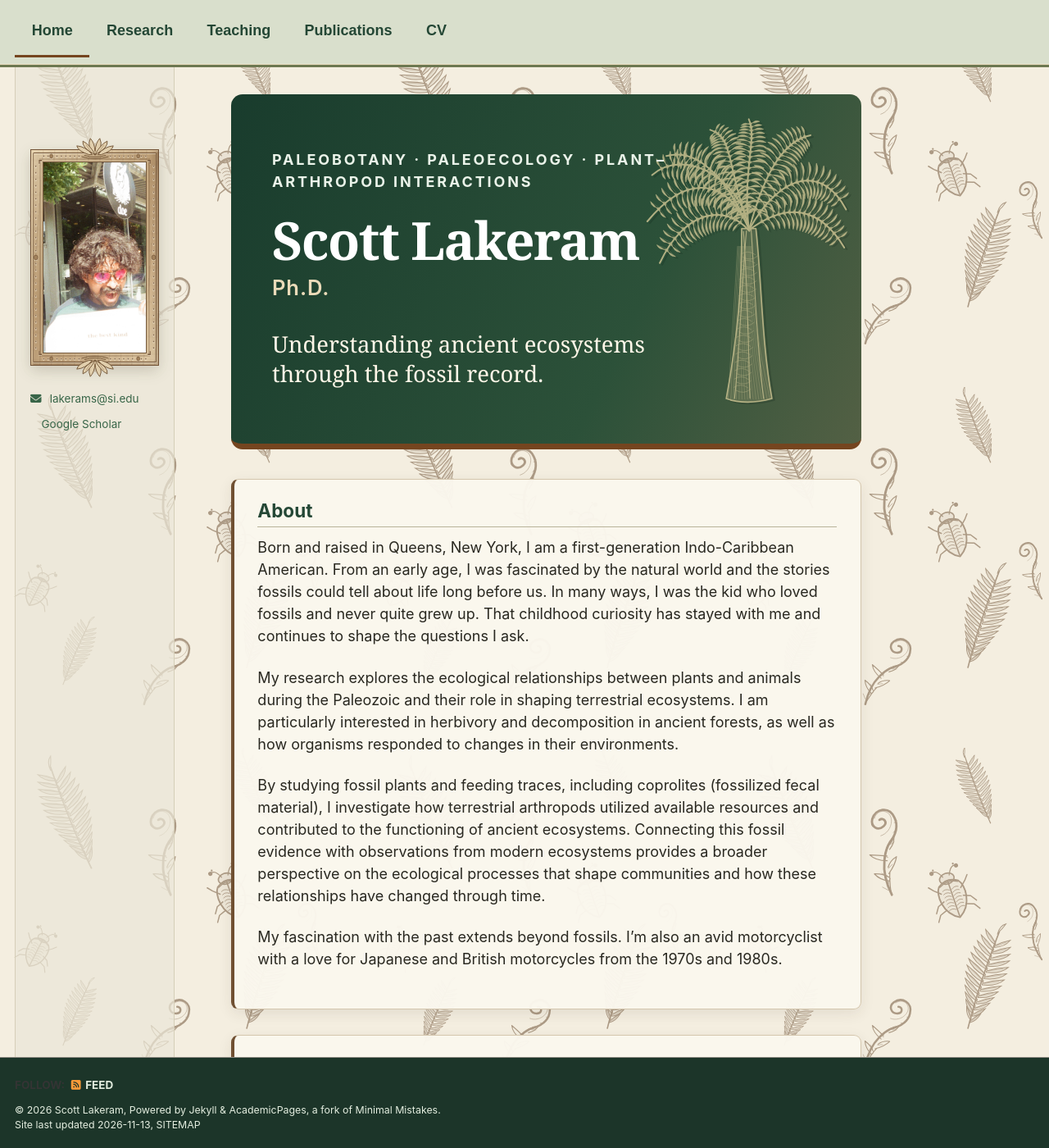
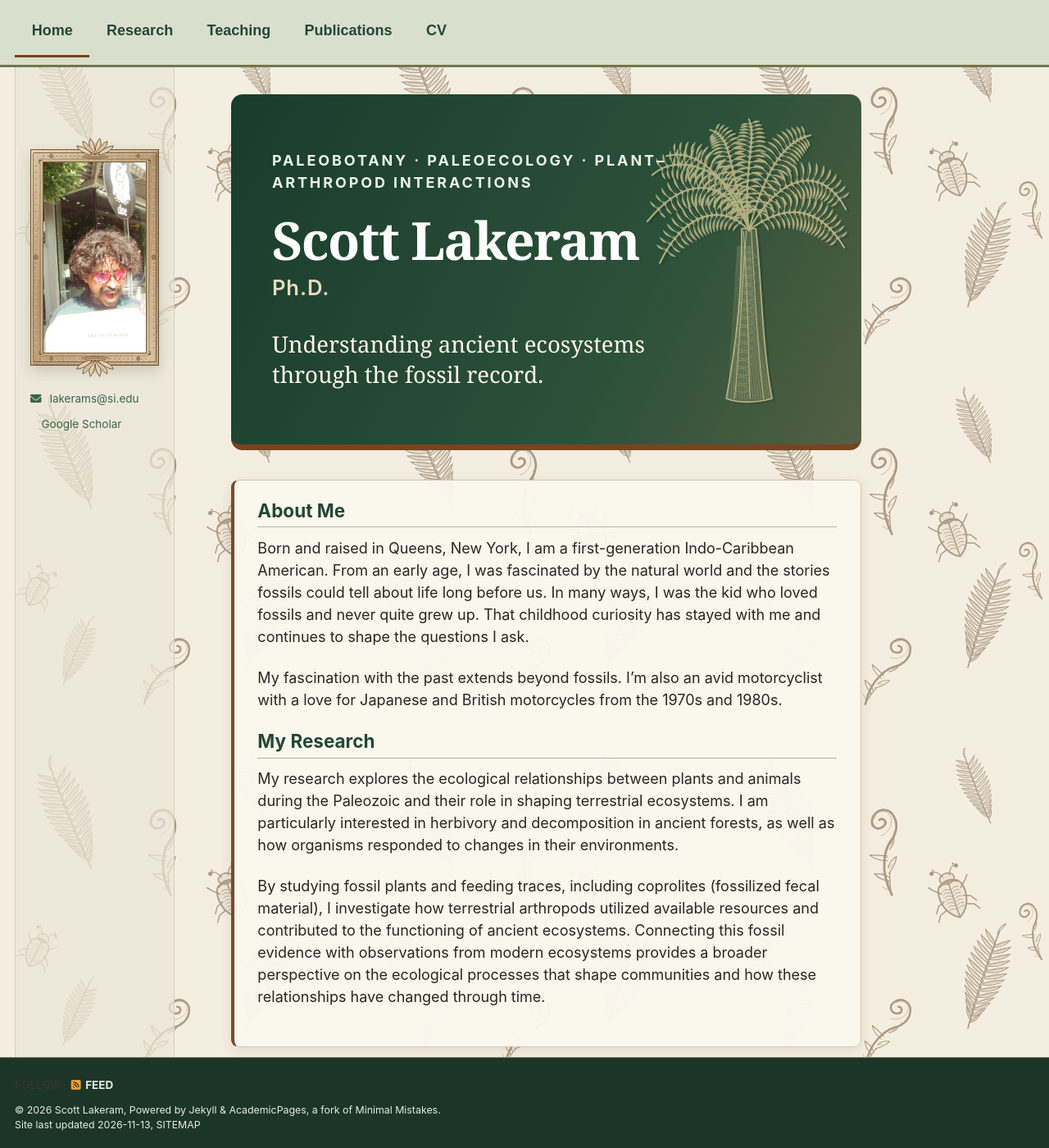
Before and after one commit to slakeram/slakeram.github.io, a Jekyll site: the page built from _pages/about.md, in a window 1280 px wide and 1400 px high. Shown: the whole window at 82% size. Built offline with Jekyll 4.4.1, drawn with Linux system fonts in a browser that asks for light colours; a script bundle is joined from its source files by our own code; a style sheet for code colours, icons or effects is not loaded.

Commit message:
Separate About Me and My Research, move motorcycle interests to personal section

```diff
--- a/_pages/about.md
+++ b/_pages/about.md
@@ -19,15 +19,17 @@ redirect_from:
 
 <section class="botanical-content-panel" markdown="1">
 
-## About
+## About Me
 
 Born and raised in Queens, New York, I am a first-generation Indo-Caribbean American. From an early age, I was fascinated by the natural world and the stories fossils could tell about life long before us. In many ways, I was the kid who loved fossils and never quite grew up. That childhood curiosity has stayed with me and continues to shape the questions I ask.
+
+My fascination with the past extends beyond fossils. I'm also an avid motorcyclist with a love for Japanese and British motorcycles from the 1970s and 1980s.
+
+## My Research
 
 My research explores the ecological relationships between plants and animals during the Paleozoic and their role in shaping terrestrial ecosystems. I am particularly interested in herbivory and decomposition in ancient forests, as well as how organisms responded to changes in their environments.
 
 By studying fossil plants and feeding traces, including coprolites (fossilized fecal material), I investigate how terrestrial arthropods utilized available resources and contributed to the functioning of ancient ecosystems. Connecting this fossil evidence with observations from modern ecosystems provides a broader perspective on the ecological processes that shape communities and how these relationships have changed through time.
-
-My fascination with the past extends beyond fossils. I'm also an avid motorcyclist with a love for Japanese and British motorcycles from the 1970s and 1980s.
 
 </section>
 
```
